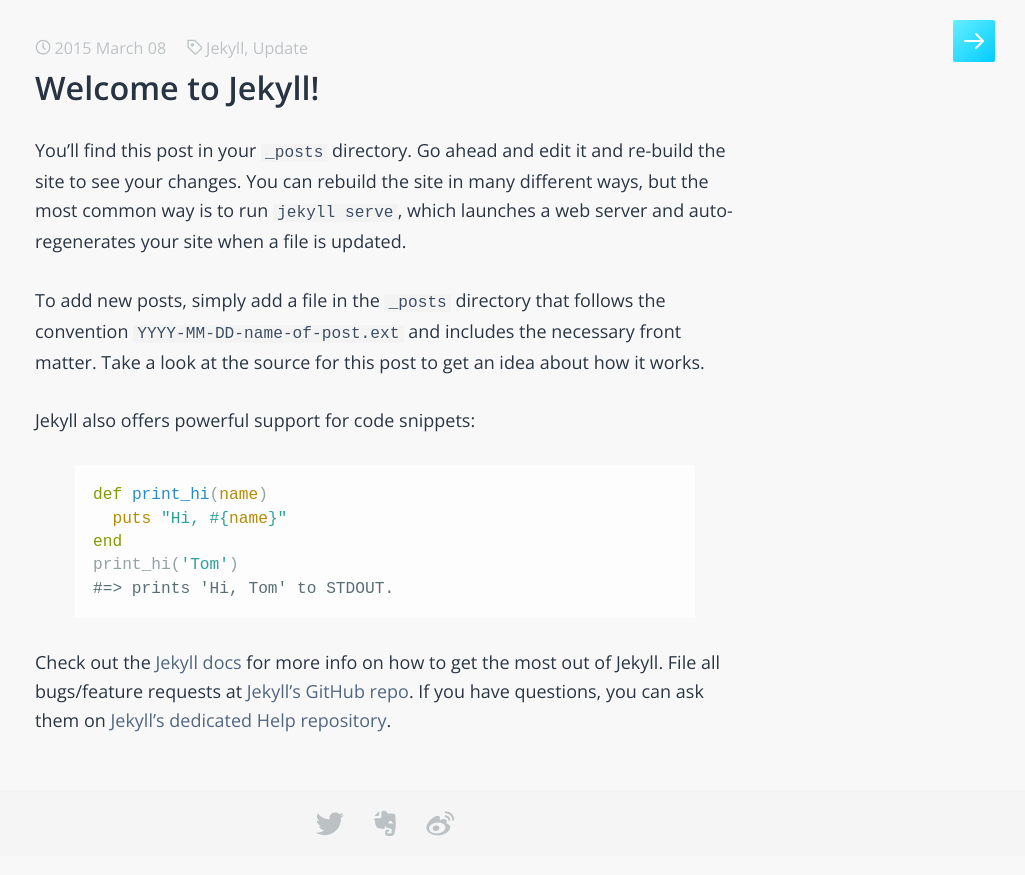
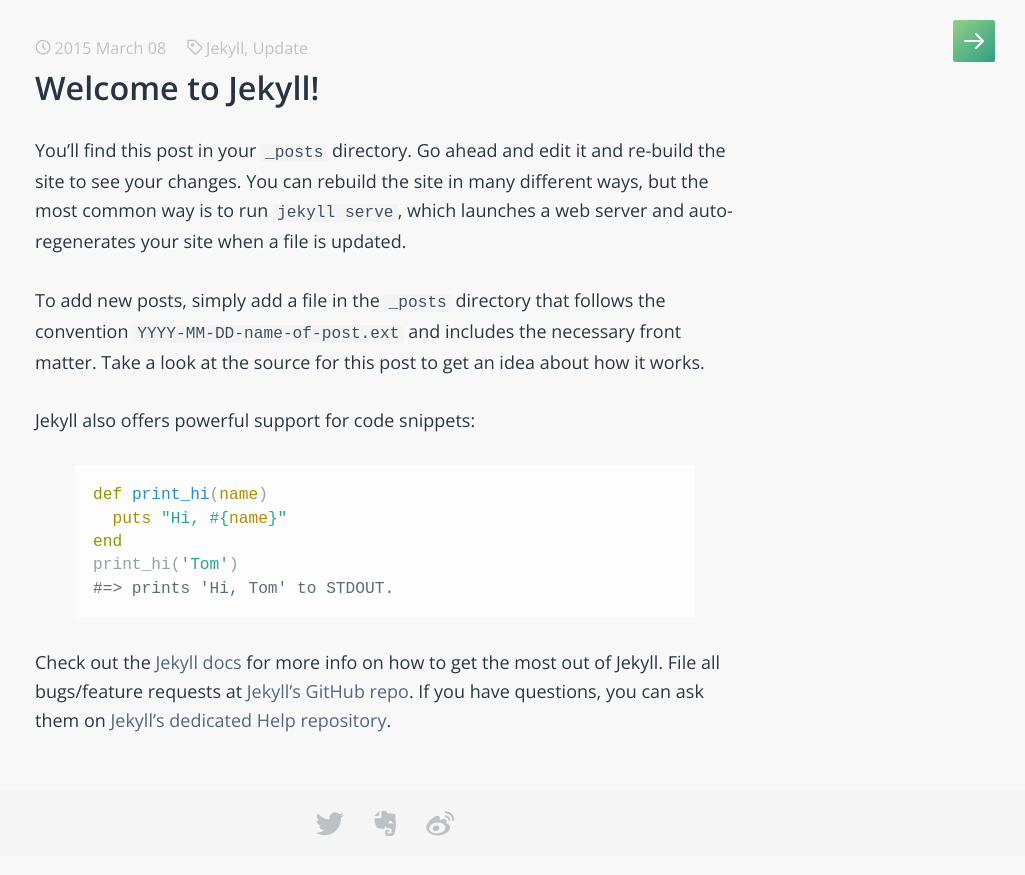
Before and after one commit to dogeByte/dogeByte.github.io, a Jekyll site: the page built from _posts/2015-03-08-welcome-to-jekyll.markdown, in a window 1280 px wide. Shown: the top 875 px of the page, without its empty margins (255-1280 px from the left). Built offline with Jekyll 4.4.1, drawn with Linux system fonts in a browser that asks for light colours; some web fonts are replaced; comment, search, counter and statistics services are not loaded.

Commit message:
background color

```diff
--- a/css/main.sass
+++ b/css/main.sass
@@ -17,8 +17,8 @@
 
 // # Sidebar Background Gradient
 
-$gradient-start: #99FFFF
-$gradient-end:   #00CCFF
+$gradient-start: #C2E987
+$gradient-end:   #309E85
 
 $sidebar-bg: linear-gradient(136deg, $gradient-start, $gradient-end)
 
```
